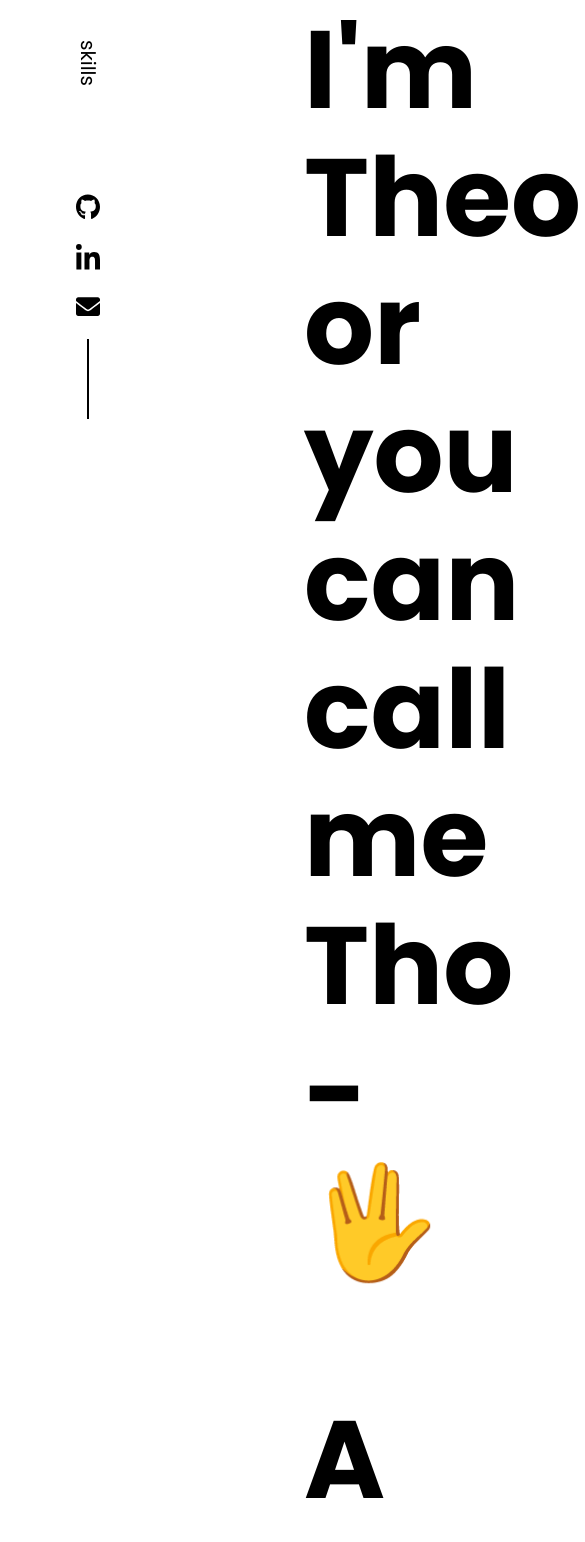
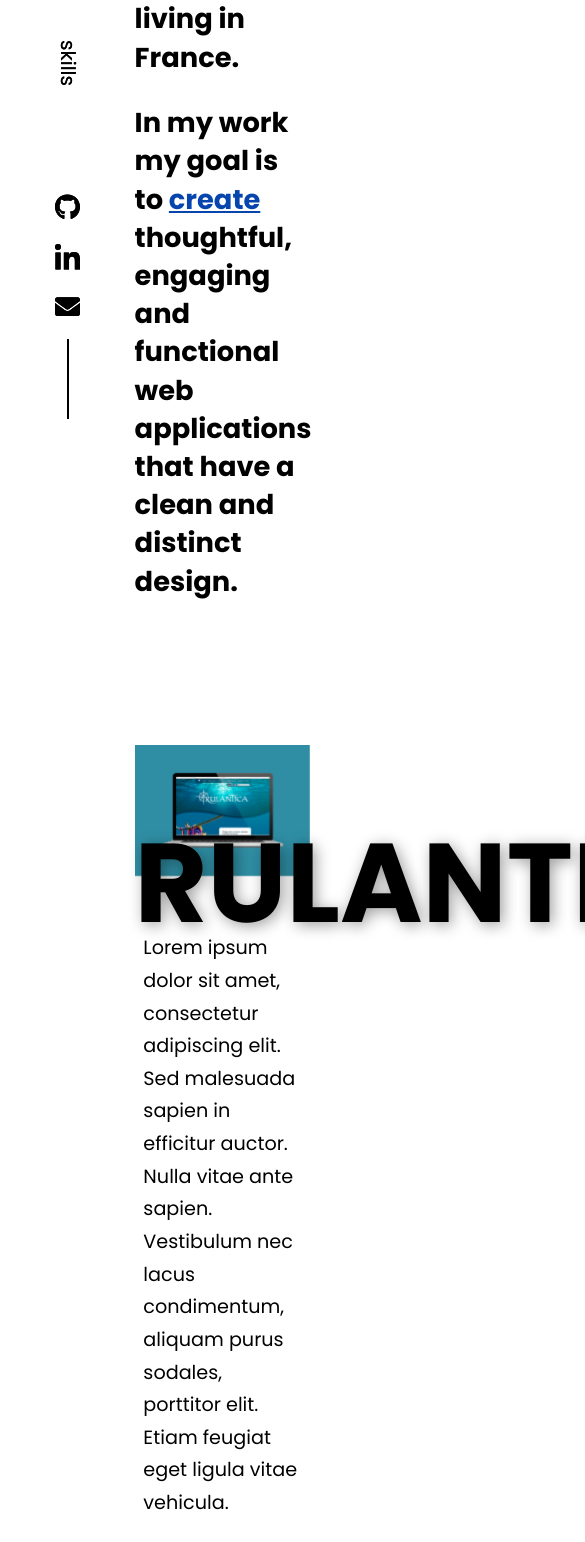
Before and after one commit to imTho/website-v2, a Vue app: page / in a window 390 px wide. Shown: the part 360-1902 px from the top of the page, 585 px wide, since content can reach past the window. Built offline with nearby package versions, Linux system fonts and the light colour scheme.

Commit message:
Work section / Responsive

```diff
--- a/src/App.vue
+++ b/src/App.vue
@@ -16,19 +16,23 @@ export default {
 </script>
 
 <style lang="scss">
+*{
+  box-sizing: border-box;
+}
+
 #app {
   font-family: 'Poppins', sans-serif;
   -webkit-font-smoothing: antialiased;
   color: #000000;
   margin: 0;
-  padding-left: 14rem;
+  padding-left: 14%;
+  box-sizing: border-box;
 }
 
 body {
   margin: 0;
   padding: 0;
   overflow-x: hidden;
-  box-sizing: border-box;
 }
 
 a {
@@ -59,5 +63,4 @@ li {
 	background-image:
   -webkit-gradient(linear,40% 0%, 75% 84%, from(#83d2ff), to(#0645AD), color-stop(.6,#8a68e6))
 }
-
 </style>
--- a/src/components/Introduction.vue
+++ b/src/components/Introduction.vue
@@ -1,15 +1,15 @@
 <template>
-    <main class="introduction">
+    <div id="introduction">
         <section>
             <p> <Gif name="Hi" url="/static/gifs/hi-gif.webp"/> , I'm Theo or you can call me Tho - 🖖 </p>
             <p>A Web <Gif name="Developer" url="/static/gifs/developer-gif.webp"/> & Web Designer living in France.</p>
             <p>In my work my goal is to <Gif name="create" url="/static/gifs/create2-gif.webp"/> thoughtful, engaging and functional web applications that have a clean and distinct design.</p>
         </section>
-    </main>
+    </div>
 </template>
 
 <script>
-import Gif from './features/Gif.vue'
+import Gif from './Gif.vue'
 
 export default {
     name: 'Introduction',
@@ -21,9 +21,9 @@ export default {
 </script>
 
 <style scoped lang="scss">
-main{
-    font-size: 6.875rem;
-    line-height: 8rem;
+#introduction{
+    font-size: 7vw;
+    line-height: 140%;
     font-weight: 700;
     padding: 0 5rem 0 5rem;
 }
--- a/src/components/Navbar.vue
+++ b/src/components/Navbar.vue
@@ -34,8 +34,8 @@ nav{
     flex-direction: column;
     align-items: center;
     justify-content: space-around;
-    height: 100%;
-    margin-left: 2rem;
+    height: 100vh;
+    margin-left: 3%;
 }
 
 .nav-logo{
--- /dev/null
+++ b/src/components/Work.vue
@@ -0,0 +1,96 @@
+<template>
+<div id="work">
+    <section>
+
+        <div class="work-wrapper">
+            <div class="work-img-container">
+                <h3 class="work-title">RULANTICA</h3>
+                <img class="work-img" src="../assets/work/miniature-rulantica.jpg" alt="">
+            </div>
+            <div class="work-description">
+                Lorem ipsum dolor sit amet, consectetur adipiscing elit. Sed malesuada sapien in efficitur auctor. Nulla vitae ante sapien. Vestibulum nec lacus condimentum, aliquam purus sodales, porttitor elit. Etiam feugiat eget ligula vitae vehicula.
+            </div>
+        </div>
+
+    </section>
+</div>
+</template>
+
+<script>
+export default {
+    name: 'Work'
+
+}
+</script>
+
+<style scoped lang="scss">
+#work{
+    margin-top: 9rem;
+    padding: 0 5rem 0 5rem;
+}
+
+.work-wrapper{
+    display: flex;
+    width: 100%;
+}
+
+.work-img-container{
+    position: relative;
+    width: 50%;
+
+        img{
+            width: 100%;
+            height: auto;
+        }
+
+        h3{
+            text-shadow: 3px 3px 15px rgba(0, 0, 0, 0.384);
+            position: absolute;
+            bottom: 0;
+            right: -50%;
+            margin: 0;
+            line-height: 0;
+            font-size: 9vw;
+
+        }
+}
+
+.work-description{
+    width: 50%;
+    padding: 5%;
+    font-size: 1.35vw;
+    line-height: 170%;
+}
+
+@media (max-width: 1470px) {
+    .work-wrapper{
+        flex-direction: column;
+    }
+    .work-img-container{
+        width: 100%;
+
+        h3{
+            left: 0;
+        }
+    }
+
+    .work-description{
+        margin-top: 2.5rem;
+        width: 100%;
+    }
+}
+
+@media (max-width: 1250px) {
+
+    .work-img-container{
+
+        h3{
+           font-size: 7rem;
+        }
+    }
+
+    .work-description{
+        font-size: 1.2rem;
+    }
+}
+</style>
--- a/src/views/Home.vue
+++ b/src/views/Home.vue
@@ -2,17 +2,22 @@
   <div class="home">
     <Navbar/>
     <Introduction/>
+    <Work/>
   </div>
 </template>
 
 <script>
-import Introduction from '../components/Introduction'
+import Introduction from '../components/Introduction';
+import Navbar from '../components/Navbar';
+import Work from '../components/Work';
 
 export default {
   name: 'Home',
 
   components: {
     Introduction,
+    Navbar,
+    Work
   },
 
   methods: {
```
Also changed, not shown: src/assets/work/miniature-rulantica.jpg (added), src/components/Gif.vue (renamed from src/components/features/Gif.vue).
